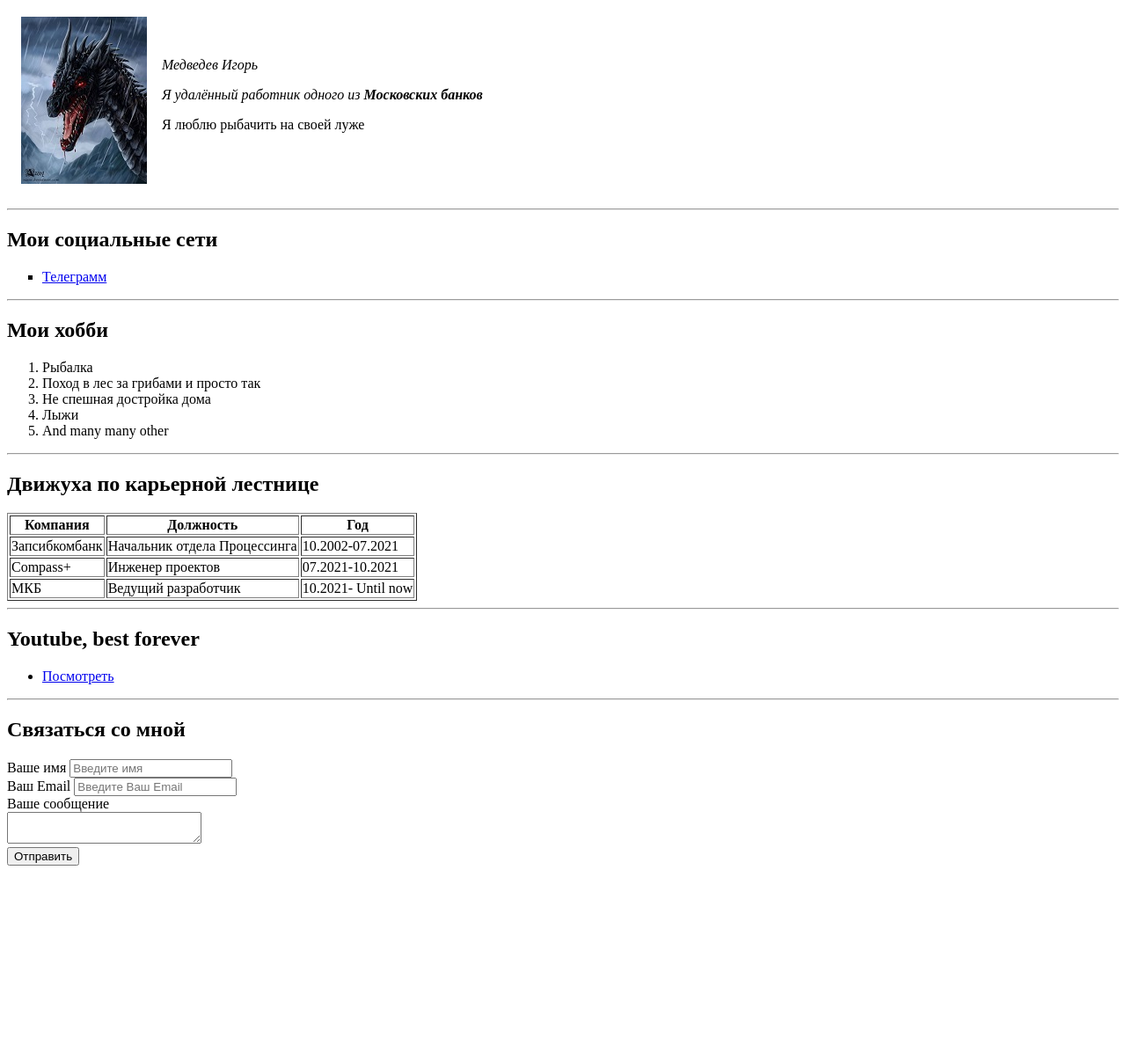
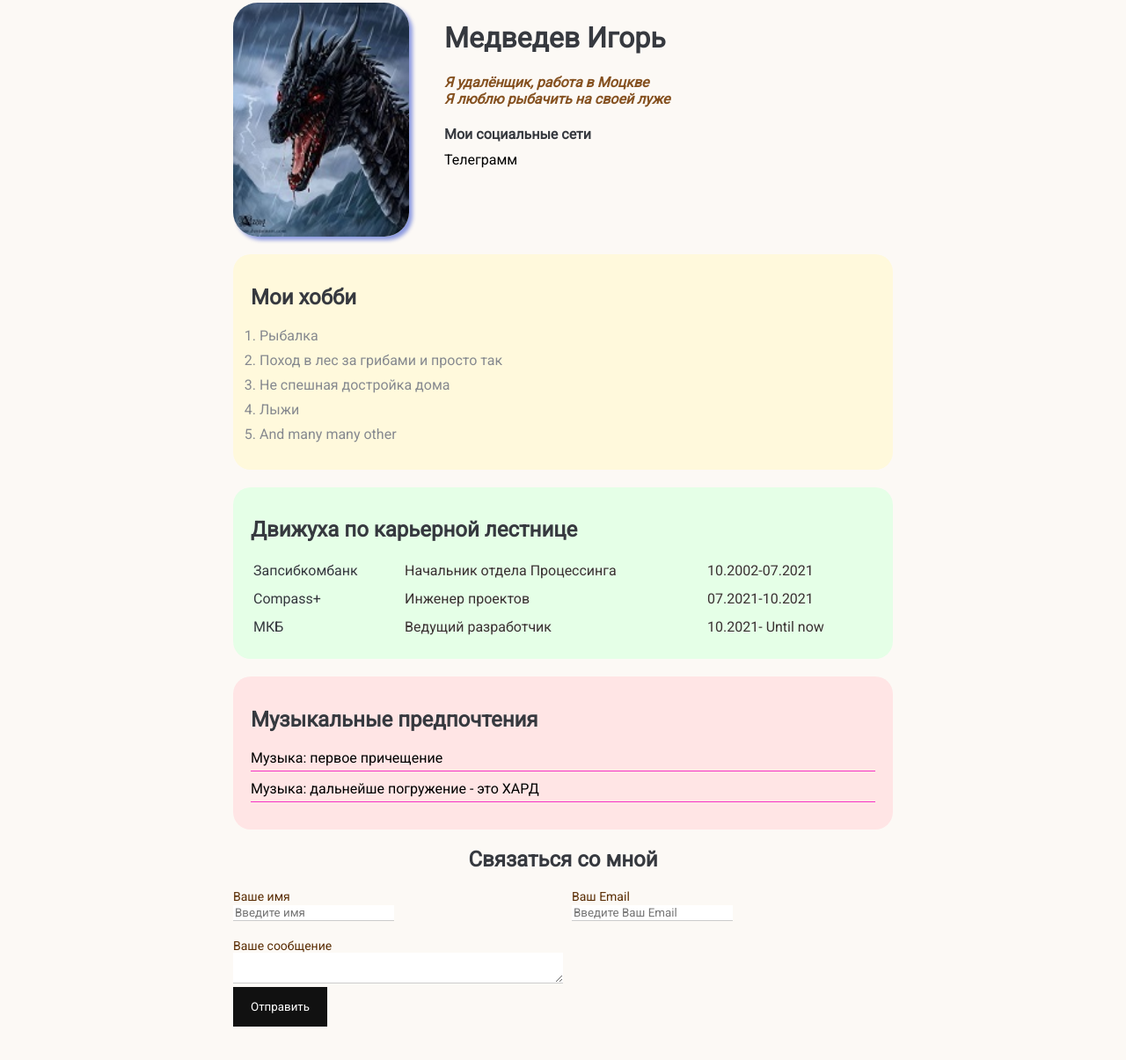
Before and after one commit to IgorVM2009/im, a plain HTML site: page index.html in a window 1280 px wide. Shown: the part 5-1210 px from the top of the page at 88% size. Before the commit the page ends 997 px from the top, so only its background shows below. Drawn offline with Linux system fonts and the light colour scheme.

Commit message:
new-html

```diff
--- a/index.html
+++ b/index.html
@@ -3,38 +3,38 @@
 <head>
     <meta charset="UTF-8">
     <title>Medvedev IV</title>
+    <link href="style.css" rel="stylesheet"/>
 </head>
-<body>
-    <table cellspacing="15">
-        <tr>
-        <td> <img src="dragon.jpg" alt="Тут я"></td>
-        <td><em>Медведев Игорь</em>
-            <p><em>Я удалённый работник одного из <strong> Московских банков</em></p></strong>
+<body >
+    <div class="container">
+        <div class="info">
+                    <img src="dragon.jpg" alt="Тут я" class="avatar"/>
+                <div class="info-text">
+                    <h1>Медведев Игорь</h1>
+                    <p>Я удалёнщик, <strong></em>работа в Моцкве</p></strong>
                     <p>Я люблю рыбачить на своей луже</p>
-        </tr>
-    </table>
-<hr/>
-<h2>Мои социальные сети</h2>
-<ul type="square">
-    <li><a href="https://t.me/gm_fox" target="_blank">Телеграмм</a></li>
-</ul>
-<hr>
+
+                    <h4>Мои социальные сети</h4>
+            <a href="https://t.me/gm_fox" target="_blank">Телеграмм</a></li>
+
+                    </div>
+        </div>
+
+<div class="card bg-yellow">
 <h2>Мои хобби</h2>
-<ol>
+    <ol class="list">
         <li>Рыбалка</li>
         <li>Поход в лес за грибами и просто так</li>
         <li>Не спешная достройка дома</li>
         <li>Лыжи</li>
         <li>And many many other</li>
 </ol>
-<hr>
+</div>
+
+<div class="card bg-green">
 <h2>Движуха по карьерной лестнице</h2>
-<table border="1">
-    <tr>
-        <th>Компания</th>
-        <th>Должность</th>
-        <th>Год</th>
-    </tr>
+<table class="table" >
+
     <tr>
         <td>Запсибкомбанк</td>
         <td>Начальник отдела Процессинга</td>
@@ -51,27 +51,55 @@
         <td>10.2021- Until now</td>
     </tr>
 </table>
-<hr>
-<h2>Youtube, best forever  </h2>
-    <ul>
-        <li><a href="youtube.html"target="_blank">Посмотреть</a></li>
+</div>
+<div class="card bg-red">
+<h2>Музыкальные предпочтения</h2>
+    <ul class="link-list">
+        <li>
+        <a href="https://www.youtube.com/watch?v=Jzy4R8EbWJ4">Музыка: первое причещение
+             </a></li>
+             <li>
+             <a href="https://www.youtube.com/watch?v=UAKCR7kQMTQ">Музыка: дальнейше погружение - это ХАРД
+             </a>
+            </li>
     </ul>
-    <hr>
+</div>
+
+<div class="contact">
         <h2> Связаться со мной </h2>
 
 
         <form action="/">
+                <div class="row">
+                    <div class="form-group">
                     <label for="name">Ваше имя   </label>
                     <input type="text" id="name" placeholder="Введите имя">
-        <br>
+                </div>
+
+                <div class="form-group">
                     <label for="email">Ваш Email</label>
                     <input type= "email" id="email" placeholder="Введите Ваш Email">
-        <br>
+                    </div>
+            </div>
+
+                <div class="form-group">
                 <label for="text">Ваше сообщение  </label>
-        <br>
-        <textarea name="text" id="text" cols="25" rows="2"></textarea>
-        <br>
-        <input type="submit" value="Отправить">
+       </div>
+            <div class="form-group">
+            <textarea   id="text" cols="25" rows="2"></textarea>
+            </div>
+
+
+            <input class="btn" type="submit" value="Отправить">
+
         </form>
+    </div>
+    <div class="position">
+    <div clsss="box"></div>
+    </div>
+</div>
+
+
+    <div style = "margin-bottom: 500px" > </div>
 </body>
 </html>
--- /dev/null
+++ b/style.css
@@ -0,0 +1,185 @@
+@import url('https://fonts.googleapis.com/css2?family=Roboto&display=swap');
+
+body {
+    background-color: rgb(252, 249, 245);
+    color: #36393f;
+
+    font-size: "16";
+    font-weight: normal;
+    font-family: 'Roboto', sans-serif;
+    /*  font: normal 16px 'Roboto' ,sans-serif ; */
+    /*font-family: 'Times New Roman', Times, serif;*/
+}
+
+a {
+    color: black;
+    text-decoration: none;
+
+}
+a:hover {
+    text-decoration: underline;
+}
+a:active {
+    color: blue;
+}
+a:visited {
+    color: grey;
+}
+.avatar {
+   width: 200px;
+   border-radius: 28px;
+   box-shadow: 4px 4px 4px rgba(9, 43, 199, 0.45);
+}
+.info {
+    display: flex;
+    margin-bottom: 20px;
+}
+@media (max-width: 700px) {
+    .info {
+        text-align: center;
+        display: block;
+    }
+}
+.info-text {
+    margin-left: 40px ;
+}
+.info-text h4 {
+    margin-bottom: 10px;
+}
+.info p {
+    color: #855120;
+    margin: 0;
+    font-style: italic;
+    font-weight: bold;
+    text-decoration:none ;
+    /* text-transform: ; */
+    /*letter-spacing: ; */
+   /* word-spacing: 42px; */
+}
+/*Box Model */
+.container {
+    max-width: 750px;
+    margin: auto;
+    padding-top: 30;
+}
+/* .social { */
+
+
+
+/* .box-model > div {
+    float: left;
+    background: ;
+height: 200px;
+border: 4px solid red;
+width: 25%;
+box-sizing: border-box;
+}*/
+.bg-yellow {
+    background:#fff9dc;
+}
+.bg-green {
+    background:#e5ffe7;
+}
+.bg-red {
+    background:#ffe5e5;
+}
+.card {
+    padding: 15px 20px;
+    margin-bottom: 20px;
+    border-radius: 20px;
+
+}
+.card h2 {
+    margin-bottom: 10;
+}
+.list {
+    padding: 0 10px;
+}
+.list li {
+    color: #86898f ;
+    margin-bottom: 9px;
+
+}
+.table {
+    width: 100%;
+}
+.table td {
+    padding-bottom: 10px;
+}
+.table td:nth-child(1) {
+    color:#36393f
+
+}
+.table td:nth-child(2),
+.table td:nth-child(3) {
+    color:#3a3132;
+}
+.link-list {
+    list-style: none;
+    padding: 0;
+}
+.link-list li {
+    margin-bottom: 10px;
+    padding-bottom: 5px;
+    border-bottom: 1px solid rgb(245, 51, 196);
+}
+.contact h2 {
+    text-align: center;
+}
+.form-group label {
+    display: block;
+    font-size: 14px;
+    color: #5a2d03;
+}
+.form-group input,
+.form-group textarea
+{
+    width: 50%;
+    box-sizing: border-box;
+    border: none;
+    /*background: transparent;*/
+    border-bottom: 1px solid #ccc;
+    color: #000;
+    padding: 15px 10 px;
+    outline: none;
+    font-family: inherit;
+}
+.row {
+    display: flex;
+    margin-bottom: 20px;
+}
+.row > .form-group {
+    width: 50%;
+    margin-right: 20px;
+}
+.row > .form-group:last-child {
+    margin-right: 0px;
+}
+.btn {
+    background: #111;
+    padding: 15px 20px;
+    color: #fff;
+    border: none;
+    font-family: inherit;
+    cursor: pointer;
+}
+.btn:hover {
+    opacity: 0.9;
+}
+
+/*
+.position {
+position: relative;
+border: 4px solid black;
+margin-top: 40px;
+padding: 20px;
+}
+
+.box {
+    position: absolute;
+    top: 50;
+    width: 0px;
+    height: 0px;
+    background: #3309f1;
+}
+*/
```
Lines whose indentation alone changed are shown as unchanged.
